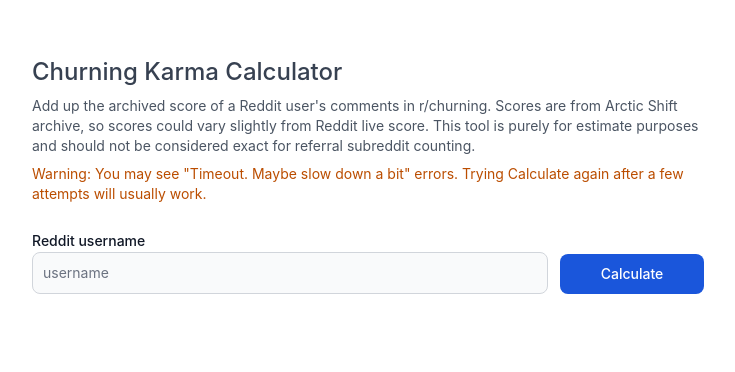
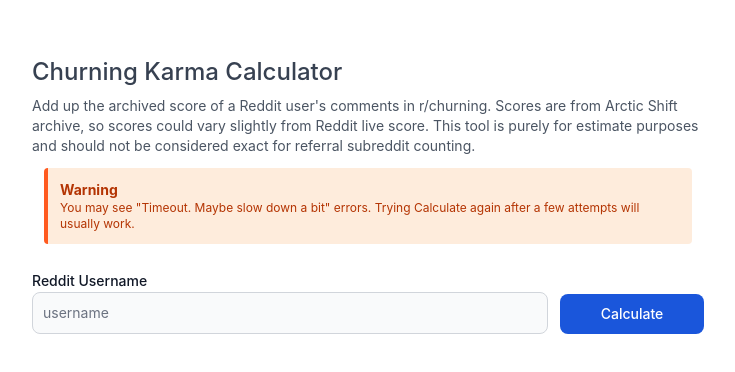
Before and after one commit to garettg/churning.io, a Next.js app: page /karma in a window 1280 px wide. Shown: the top 372 px of the page, without its empty margins (272-1007 px from the left). Built offline with nearby package versions, Linux system fonts and the light colour scheme.

Commit message:
Changes to karma page style.

```diff
--- a/src/pages/karma.js
+++ b/src/pages/karma.js
@@ -43,18 +43,22 @@
             <main className="min-h-dvh bg-white p-4 text-gray-700 dark:bg-slate-900 dark:text-gray-100 md:p-8">
                 <div className="mx-auto w-full max-w-2xl">
                     <h1 className="mt-6 text-2xl font-medium">Churning Karma Calculator</h1>
-                <p className="mt-2 text-sm text-gray-600 dark:text-gray-300">
+                    <div>
+                        <p className="mt-2 text-gray-600 dark:text-gray-300 text-sm">
                             Add up the archived score of a Reddit user&apos;s comments in r/{Config.defaultSubreddit}.
                             Scores are from Arctic Shift archive, so scores could vary slightly from Reddit live score.
-                    This tool is purely for estimate purposes and should not be considered exact for referral subreddit counting.
-                    <span className="mt-2 block text-amber-700 dark:text-amber-300">
-                        Warning: You may see &quot;Timeout. Maybe slow down a bit&quot; errors. Trying Calculate again after a few attempts will usually work.
-                    </span>
+                            This tool is purely for estimate purposes and should not be considered exact for referral
+                            subreddit counting.
                         </p>
+                    </div>
+                    <div className="bg-orange-100 border-l-4 border-orange-500 text-orange-700 p-3 mt-3 mx-3 rounded" role="alert">
+                        <p className="font-bold text-sm">Warning</p>
+                        <p className="text-xs">You may see &quot;Timeout. Maybe slow down a bit&quot; errors. Trying Calculate again after a few attempts will usually work.</p>
+                    </div>
 
                     <form className="mt-6 flex flex-col gap-3 sm:flex-row sm:items-end" onSubmit={handleSubmit}>
                         <div className="w-full">
-                        <Label htmlFor="karma-username">Reddit username</Label>
+                            <Label htmlFor="karma-username">Reddit Username</Label>
                             <TextInput
                                 id="karma-username"
                                 name="username"
@@ -69,7 +73,7 @@
                         <Button color="blue" type="submit" disabled={loading} className="sm:min-w-36">
                             {loading ? (
                                 <>
-                                <Spinner className="mr-2" size="sm" light />
+                                    <Spinner className="mr-2" size="sm" light/>
                                     Calculating...
                                 </>
                             ) : "Calculate"}
@@ -78,7 +82,8 @@
 
                     {loading && progress && (
                         <p className="mt-4 text-sm text-gray-600 dark:text-gray-300" role="status">
-                        Checked {progress.commentCount.toLocaleString()} comments across {progress.pageCount.toLocaleString()} pages...
+                            Checked {progress.commentCount.toLocaleString()} comments
+                            across {progress.pageCount.toLocaleString()} pages...
                         </p>
                     )}
 
@@ -92,7 +97,8 @@
                         <section className="mt-8 border-t border-gray-200 pt-6 dark:border-gray-700" aria-live="polite">
                             <div className="flex flex-wrap items-baseline justify-between gap-3">
                                 <div>
-                                <p className="text-sm text-gray-500 dark:text-gray-400">r/{result.subreddit} comment karma</p>
+                                    <p className="text-sm text-gray-500 dark:text-gray-400">r/{result.subreddit} comment
+                                        karma</p>
                                     <p className="mt-1 text-4xl font-semibold tabular-nums">
                                         {result.totalScore.toLocaleString()}
                                     </p>
--- a/src/utils/Api.js
+++ b/src/utils/Api.js
@@ -73,7 +73,7 @@
                 sort: "desc",
                 fields: "id,score,created_utc"
             };
-            const url = `https://arctic-shift.photon-reddit.com/api/comments/search?${querystring.stringify(params)}`;
+            const url = `${SearchParameters[ApiSources.ARCTICSHIFT].url}?${querystring.stringify(params)}`;
             const comments = await this.query(url);
 
             if (!Array.isArray(comments) || comments.length === 0) {
```
Lines whose indentation alone changed are shown as unchanged.
